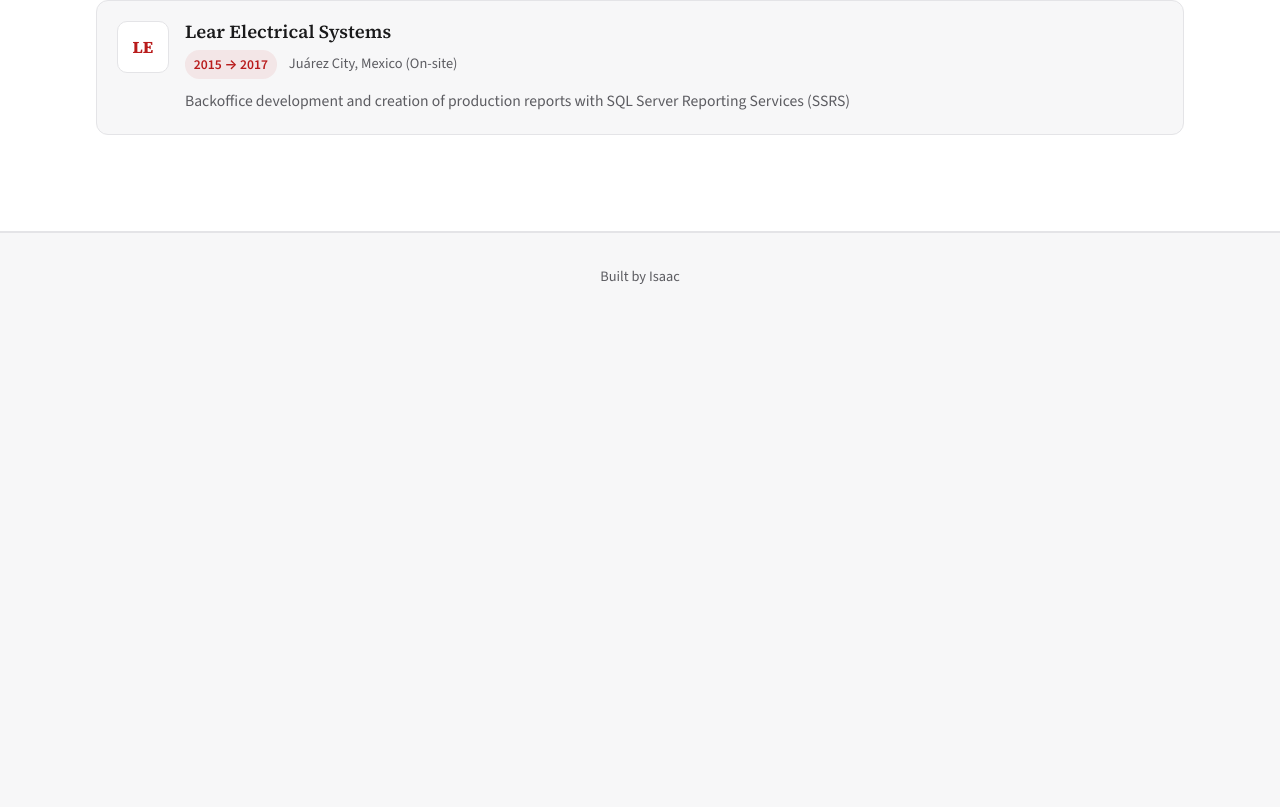
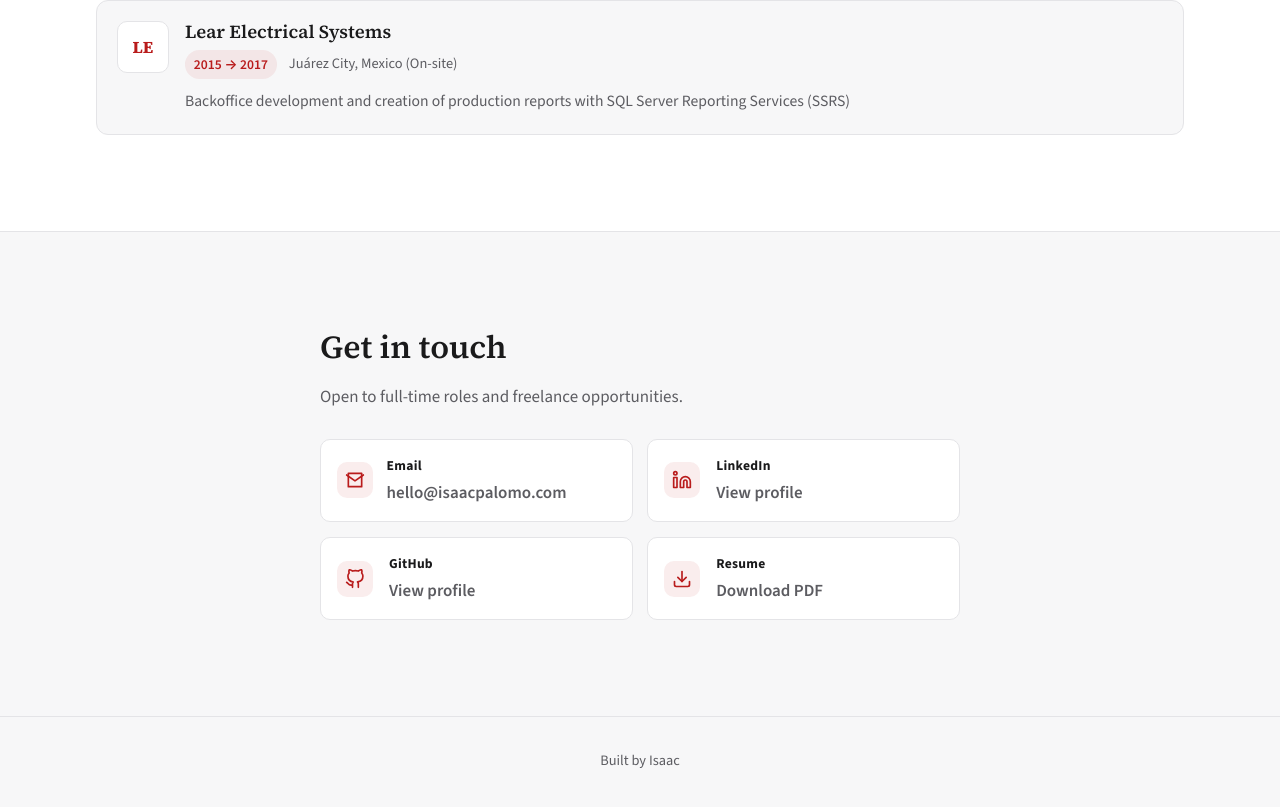
Before and after one commit to isaacpalomo/web-portfolio, an Angular app in the folder frontend/: page / in a window 1280 px wide. Shown: the part 1629-2436 px from the top of the page. Before the commit the page ends 1958 px from the top, so only its background shows below. Built offline with nearby package versions, Linux system fonts and the light colour scheme.

Commit message:
feat: adds contact section

```diff
--- a/frontend/src/app/app.component.html
+++ b/frontend/src/app/app.component.html
@@ -13,6 +13,15 @@
   <app-about-section></app-about-section>
 
   <app-experience-section [experiences]="experiences"></app-experience-section>
+
+  <app-contact-section
+    heading="Get in touch"
+    lede="Open to full-time roles and freelance opportunities."
+    [linkedinUrl]="linkedinUrl"
+    [githubUrl]="githubUrl"
+    [contactEmail]="contactEmail"
+    [resumePdfPath]="resumePdfPath"
+  ></app-contact-section>
 </main>
 
 <app-site-footer></app-site-footer>
--- a/frontend/src/app/app.component.ts
+++ b/frontend/src/app/app.component.ts
@@ -12,10 +12,10 @@
   readonly tagline = 'Building robust and user-friendly web applications';
 
   /** Replace with your public URLs and email before publishing. */
-  linkedinUrl = 'https://www.linkedin.com/in/your-profile';
-  githubUrl = 'https://github.com/your-username';
+  linkedinUrl = 'https://www.linkedin.com/in/isaac-salas-48576a1a8/';
+  githubUrl = 'https://github.com/isaacpalomo';
   resumePdfPath = '/assets/Isaac-Palomo-Salas-Resume.pdf';
-  contactEmail = 'your.email@example.com';
+  contactEmail = 'hello@isaacpalomo.com';
 
   experiences: Experience[] = [
     {
--- a/frontend/src/app/app.module.ts
+++ b/frontend/src/app/app.module.ts
@@ -8,6 +8,7 @@
 import { HeroSectionComponent } from './sections/hero-section/hero-section.component';
 import { AboutSectionComponent } from './sections/about-section/about-section.component';
 import { ExperienceSectionComponent } from './sections/experience-section/experience-section.component';
+import { ContactSectionComponent } from './sections/contact-section/contact-section.component';
 
 @NgModule({
   declarations: [
@@ -17,6 +18,7 @@
     HeroSectionComponent,
     AboutSectionComponent,
     ExperienceSectionComponent,
+    ContactSectionComponent,
   ],
   imports: [BrowserModule, AppRoutingModule],
   providers: [],
--- a/frontend/src/app/sections/contact-section/contact-section.component.html
+++ b/frontend/src/app/sections/contact-section/contact-section.component.html
@@ -1,29 +1,121 @@
 <section id="contact" class="section" aria-labelledby="contact-heading">
   <div class="section__inner section__inner--narrow">
-    <h2 id="contact-heading">Contact</h2>
-    <p class="section__lede">Get in touch — I’ll open your default mail client with this message prefilled.</p>
-    <form class="contact-form" (ngSubmit)="onContactSubmit()" #f="ngForm">
-      <label class="field">
-        <span class="field__label">Name</span>
-        <input type="text" name="name" required [(ngModel)]="contact.name" autocomplete="name" />
-      </label>
-      <label class="field">
-        <span class="field__label">Email</span>
-        <input type="email" name="email" required [(ngModel)]="contact.email" autocomplete="email" />
-      </label>
-      <label class="field">
-        <span class="field__label">Message</span>
-        <textarea name="message" rows="5" required [(ngModel)]="contact.message"></textarea>
-      </label>
-      <button type="submit" class="btn btn--primary" [disabled]="!f.valid">Send message</button>
-    </form>
-    <ul class="social-links">
-      <li>
-        <a [href]="linkedinUrl" target="_blank" rel="noopener noreferrer">LinkedIn</a>
-      </li>
-      <li>
-        <a [href]="githubUrl" target="_blank" rel="noopener noreferrer">GitHub</a>
-      </li>
-    </ul>
+    <h2 id="contact-heading">{{ heading }}</h2>
+    <p class="section__lede" *ngIf="lede">{{ lede }}</p>
+
+    <div class="contact__grid">
+      <div class="contact__item">
+        <div class="contact__item-main">
+          <span class="contact__icon" aria-hidden="true">
+            <svg
+              viewBox="0 0 24 24"
+              width="20"
+              height="20"
+              fill="none"
+              stroke="currentColor"
+              stroke-width="2"
+              stroke-linecap="round"
+              stroke-linejoin="round"
+            >
+              <path d="M4 4h16v16H4z" />
+              <path d="m22 6-10 7L2 6" />
+            </svg>
+          </span>
+          <div class="contact__text">
+            <div class="contact__label">Email</div>
+            <a class="contact__value" [href]="mailtoHref">{{ contactEmail }}</a>
+          </div>
+        </div>
+      </div>
+
+      <a
+        class="contact__item contact__item-link"
+        [href]="linkedinUrl"
+        target="_blank"
+        rel="noopener noreferrer"
+        aria-label="LinkedIn profile"
+      >
+        <span class="contact__icon" aria-hidden="true">
+          <svg
+            viewBox="0 0 24 24"
+            width="20"
+            height="20"
+            fill="none"
+            stroke="currentColor"
+            stroke-width="2"
+            stroke-linecap="round"
+            stroke-linejoin="round"
+          >
+            <path
+              d="M16 8a6 6 0 0 1 6 6v7h-4v-7a2 2 0 0 0-2-2 2 2 0 0 0-2 2v7h-4v-7a6 6 0 0 1 6-6z"
+            />
+            <rect x="2" y="9" width="4" height="12" />
+            <circle cx="4" cy="4" r="2" />
+          </svg>
+        </span>
+        <div class="contact__text">
+          <div class="contact__label">LinkedIn</div>
+          <div class="contact__value">View profile</div>
+        </div>
+      </a>
+
+      <a
+        class="contact__item contact__item-link"
+        [href]="githubUrl"
+        target="_blank"
+        rel="noopener noreferrer"
+        aria-label="GitHub profile"
+      >
+        <span class="contact__icon" aria-hidden="true">
+          <svg
+            viewBox="0 0 24 24"
+            width="20"
+            height="20"
+            fill="none"
+            stroke="currentColor"
+            stroke-width="2"
+            stroke-linecap="round"
+            stroke-linejoin="round"
+          >
+            <path
+              d="M9 19c-5 1.5-5-2.5-7-3m14 6v-3.87a3.37 3.37 0 0 0-.94-2.61c3.14-.35 6.44-1.54 6.44-7A5.44 5.44 0 0 0 20 4.77 5.07 5.07 0 0 0 19.91 1S18.73.65 16 2.48a13.38 13.38 0 0 0-7 0C6.27.65 5.09 1 5.09 1A5.07 5.07 0 0 0 5 4.77a5.44 5.44 0 0 0-1.5 3.78c0 5.42 3.3 6.61 6.44 7A3.37 3.37 0 0 0 9 18.13V22"
+            />
+          </svg>
+        </span>
+        <div class="contact__text">
+          <div class="contact__label">GitHub</div>
+          <div class="contact__value">View profile</div>
+        </div>
+      </a>
+
+      <a
+        *ngIf="resumePdfPath"
+        class="contact__item contact__item-link"
+        [href]="resumePdfPath"
+        download
+        aria-label="Download resume"
+      >
+        <span class="contact__icon" aria-hidden="true">
+          <svg
+            viewBox="0 0 24 24"
+            width="20"
+            height="20"
+            fill="none"
+            stroke="currentColor"
+            stroke-width="2"
+            stroke-linecap="round"
+            stroke-linejoin="round"
+          >
+            <path d="M21 15v4a2 2 0 0 1-2 2H5a2 2 0 0 1-2-2v-4" />
+            <path d="M7 10l5 5 5-5" />
+            <path d="M12 15V3" />
+          </svg>
+        </span>
+        <div class="contact__text">
+          <div class="contact__label">Resume</div>
+          <div class="contact__value">Download PDF</div>
+        </div>
+      </a>
+    </div>
   </div>
 </section>
--- a/frontend/src/app/sections/contact-section/contact-section.component.scss
+++ b/frontend/src/app/sections/contact-section/contact-section.component.scss
@@ -1,43 +1,74 @@
-.contact-form {
+.contact__grid {
+  display: grid;
+  grid-template-columns: 1fr;
+  gap: 0.9rem;
+  margin-top: 1.5rem;
+}
+
+.contact__item {
+  display: flex;
+  align-items: center;
+  gap: 1rem;
+  padding: 0.9rem 1rem;
+  border: 1px solid var(--color-border);
+  border-radius: 10px;
+  background: var(--color-surface);
+  text-decoration: none;
+  color: inherit;
+}
+
+.contact__item-main {
+  display: flex;
+  align-items: center;
+  gap: 0.85rem;
+  min-width: 0;
+}
+
+.contact__icon {
+  width: 2.25rem;
+  height: 2.25rem;
+  border-radius: 10px;
+  display: inline-flex;
+  align-items: center;
+  justify-content: center;
+  background: var(--color-accent-soft);
+  color: var(--color-accent);
+  flex: 0 0 auto;
+}
+
+.contact__text {
   display: flex;
   flex-direction: column;
-  gap: 1.1rem;
-  margin-bottom: 2rem;
+  gap: 0.15rem;
+  min-width: 0;
+  text-align: left;
 }
 
-.field {
-  display: flex;
-  flex-direction: column;
-  gap: 0.35rem;
+.contact__label {
+  font-size: 0.85rem;
+  font-weight: 700;
+  letter-spacing: 0.02em;
 }
 
-.field__label {
-  font-size: 0.88rem;
+.contact__value {
   font-weight: 600;
-  color: var(--color-text);
+  color: var(--color-text-muted);
+  text-decoration: none;
+  overflow: hidden;
+  text-overflow: ellipsis;
+  white-space: nowrap;
 }
 
-.field input,
-.field textarea {
-  font: inherit;
-  padding: 0.6rem 0.75rem;
-  border: 1px solid var(--color-border);
-  border-radius: 6px;
-  background: var(--color-surface);
-  color: var(--color-text);
-  transition: border-color 0.15s ease;
+.contact__item-link:hover {
+  border-color: rgba(185, 28, 28, 0.35);
+}
 
-  &:focus {
-    outline: none;
-    border-color: var(--color-accent);
+@media (min-width: 720px) {
+  .contact__grid {
+    grid-template-columns: 1fr 1fr;
+  }
+
+  .contact__item {
+    min-height: 4.1rem;
   }
 }
-
-.social-links {
-  list-style: none;
-  margin: 0;
-  padding: 0;
-  display: flex;
-  gap: 1.5rem;
-  font-weight: 600;
-}
--- a/frontend/src/app/sections/contact-section/contact-section.component.ts
+++ b/frontend/src/app/sections/contact-section/contact-section.component.ts
@@ -1,29 +1,21 @@
-import { Component, Input } from "@angular/core";
+import { Component, Input } from '@angular/core';
 
 @Component({
-  selector: "app-contact-section",
-  templateUrl: "./contact-section.component.html",
-  styleUrls: ["./contact-section.component.scss"],
+  selector: 'app-contact-section',
+  templateUrl: './contact-section.component.html',
+  styleUrls: ['./contact-section.component.scss'],
 })
 export class ContactSectionComponent {
-  @Input() linkedinUrl = "";
-  @Input() githubUrl = "";
-  @Input() contactEmail = "your.email@example.com";
+  @Input() heading = 'Contact';
+  @Input() lede = 'Open to full-time roles and freelance opportunities.';
 
-  contact = {
-    name: "",
-    email: "",
-    message: "",
-  };
+  @Input() linkedinUrl = '';
+  @Input() githubUrl = '';
+  @Input() contactEmail = 'hello@isaacpalomo.com';
 
-  buildMailtoHref(): string {
-    const { name, email, message } = this.contact;
-    const subject = encodeURIComponent(`Portfolio: message from ${name}`);
-    const body = encodeURIComponent(`${message}\n\n— ${name} <${email}>`);
-    return `mailto:${this.contactEmail}?subject=${subject}&body=${body}`;
-  }
+  @Input() resumePdfPath = '';
 
-  onContactSubmit(): void {
-    window.location.href = this.buildMailtoHref();
+  get mailtoHref(): string {
+    return `mailto:${this.contactEmail}`;
   }
 }
--- a/frontend/src/app/sections/hero-section/hero-section.component.html
+++ b/frontend/src/app/sections/hero-section/hero-section.component.html
@@ -7,6 +7,7 @@
       <a class="btn btn--primary" [href]="resumePdfPath" download
         >Download resume</a
       >
+      <a class="btn btn--ghost" href="#contact">Get in touch</a>
     </div>
   </div>
 </section>
```
Also changed, not shown: 1 other file (tests, documents, lock files or other folders).
